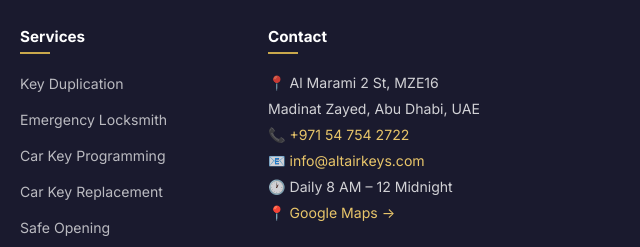
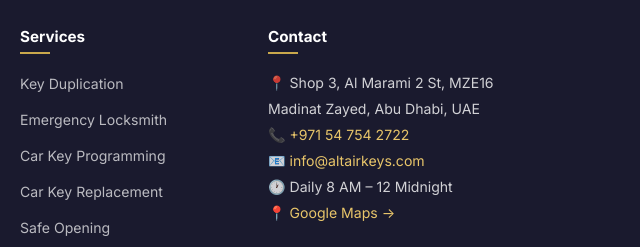
Before and after one commit to gnextadmin-abudhabi/altair-keys-website, an Astro site: page /contact in a window 1280 px wide. Shown: the part 1917-2164 px from the top of the page, 640-1280 px from the left. Built offline with nearby package versions, Linux system fonts and the light colour scheme; Astro itself is replaced by a stand-in of ours.

Commit message:
Update footer address: add Shop 3 prefix (EN + AR)

```diff
--- a/js/lang.js
+++ b/js/lang.js
@@ -103,7 +103,7 @@
         "footer-quick": "Quick Links",
         "footer-services": "Our Services",
         "footer-contact": "Contact Us",
-        "footer-address": "Al Marami 2 St, MZE16<br>Madinat Zayed, Abu Dhabi, UAE",
+        "footer-address": "Shop 3, Al Marami 2 St, MZE16<br>Madinat Zayed, Abu Dhabi, UAE",
         "footer-bottom": "© 2026 Al Tair Althahbi Key Cutting L.L.C - S.P.C. All rights reserved. | Trade License CN-5690039 | Abu Dhabi, UAE",
 
         // Services Page
@@ -211,7 +211,7 @@
         "footer-quick": "روابط سريعة",
         "footer-services": "خدماتنا",
         "footer-contact": "اتصل بنا",
-        "footer-address": "شارع المرامي 2، MZE16<br>مدينة زايد، أبوظبي، الإمارات",
+        "footer-address": "المحل 3، شارع المرامي 2، MZE16<br>مدينة زايد، أبوظبي، الإمارات",
         "footer-bottom": "© 2026 الطير الذهبي لنسخ المفاتيح ش.ذ.م - ش.ش.و. جميع الحقوق محفوظة. | رخصة تجارية CN-5690039 | أبوظبي، الإمارات",
 
         // Services Page
--- a/public/js/lang.js
+++ b/public/js/lang.js
@@ -103,7 +103,7 @@
         "footer-quick": "Quick Links",
         "footer-services": "Our Services",
         "footer-contact": "Contact Us",
-        "footer-address": "Al Marami 2 St, MZE16<br>Madinat Zayed, Abu Dhabi, UAE",
+        "footer-address": "Shop 3, Al Marami 2 St, MZE16<br>Madinat Zayed, Abu Dhabi, UAE",
         "footer-bottom": "© 2026 Al Tair Althahbi Key Cutting L.L.C - S.P.C. All rights reserved. | Trade License CN-5690039 | Abu Dhabi, UAE",
 
         // Services Page
@@ -211,7 +211,7 @@
         "footer-quick": "روابط سريعة",
         "footer-services": "خدماتنا",
         "footer-contact": "اتصل بنا",
-        "footer-address": "شارع المرامي 2، MZE16<br>مدينة زايد، أبوظبي، الإمارات",
+        "footer-address": "المحل 3، شارع المرامي 2، MZE16<br>مدينة زايد، أبوظبي، الإمارات",
         "footer-bottom": "© 2026 الطير الذهبي لنسخ المفاتيح ش.ذ.م - ش.ش.و. جميع الحقوق محفوظة. | رخصة تجارية CN-5690039 | أبوظبي، الإمارات",
 
         // Services Page
--- a/src/layouts/Layout.astro
+++ b/src/layouts/Layout.astro
@@ -179,7 +179,7 @@
         <div class="footer__contact">
           <h4 data-i18n="footer-contact">Contact</h4>
           <address>
-            <p>📍 Al Marami 2 St, MZE16<br>Madinat Zayed, Abu Dhabi, UAE</p>
+            <p>📍 Shop 3, Al Marami 2 St, MZE16<br>Madinat Zayed, Abu Dhabi, UAE</p>
             <p>📞 <a href="tel:+971547542722">+971 54 754 2722</a></p>
             <p>📧 <a href="mailto:info@altairkeys.com">info@altairkeys.com</a></p>
             <p>🕐 Daily 8 AM – 12 Midnight</p>
```
